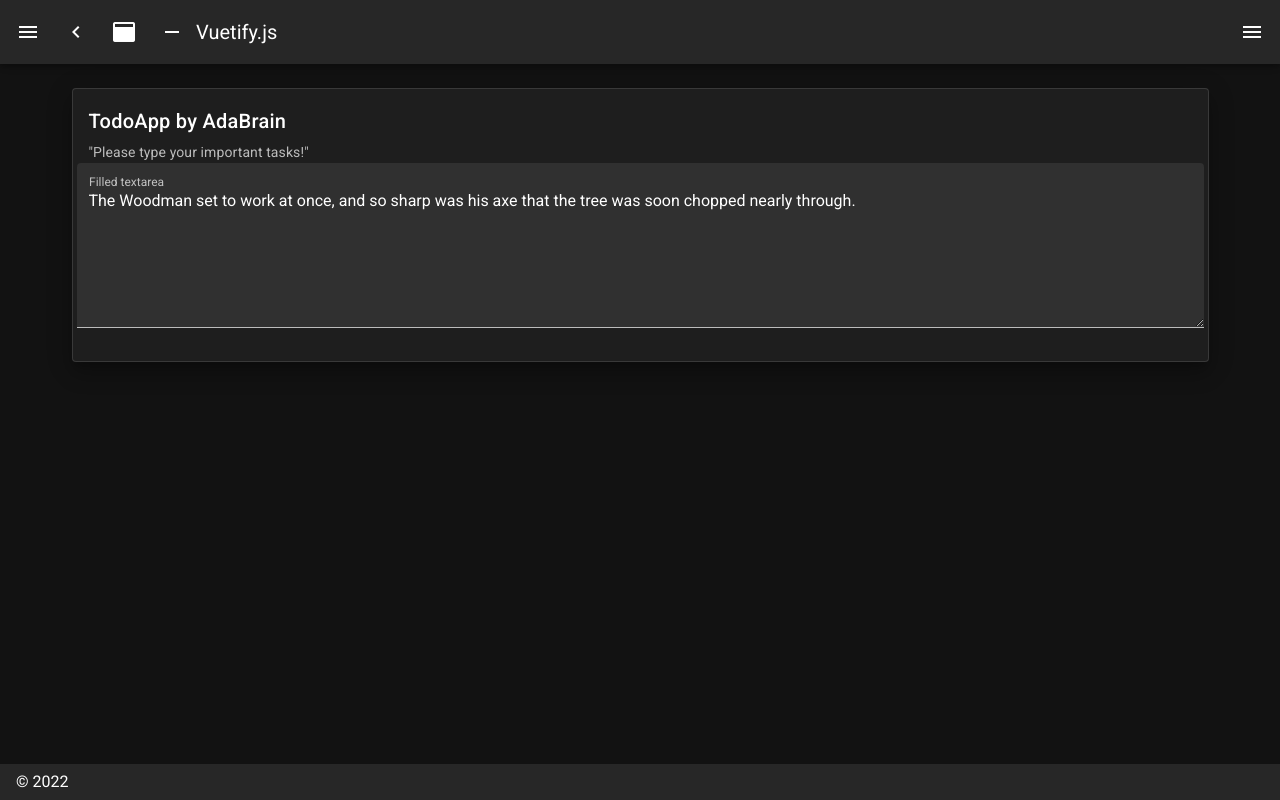
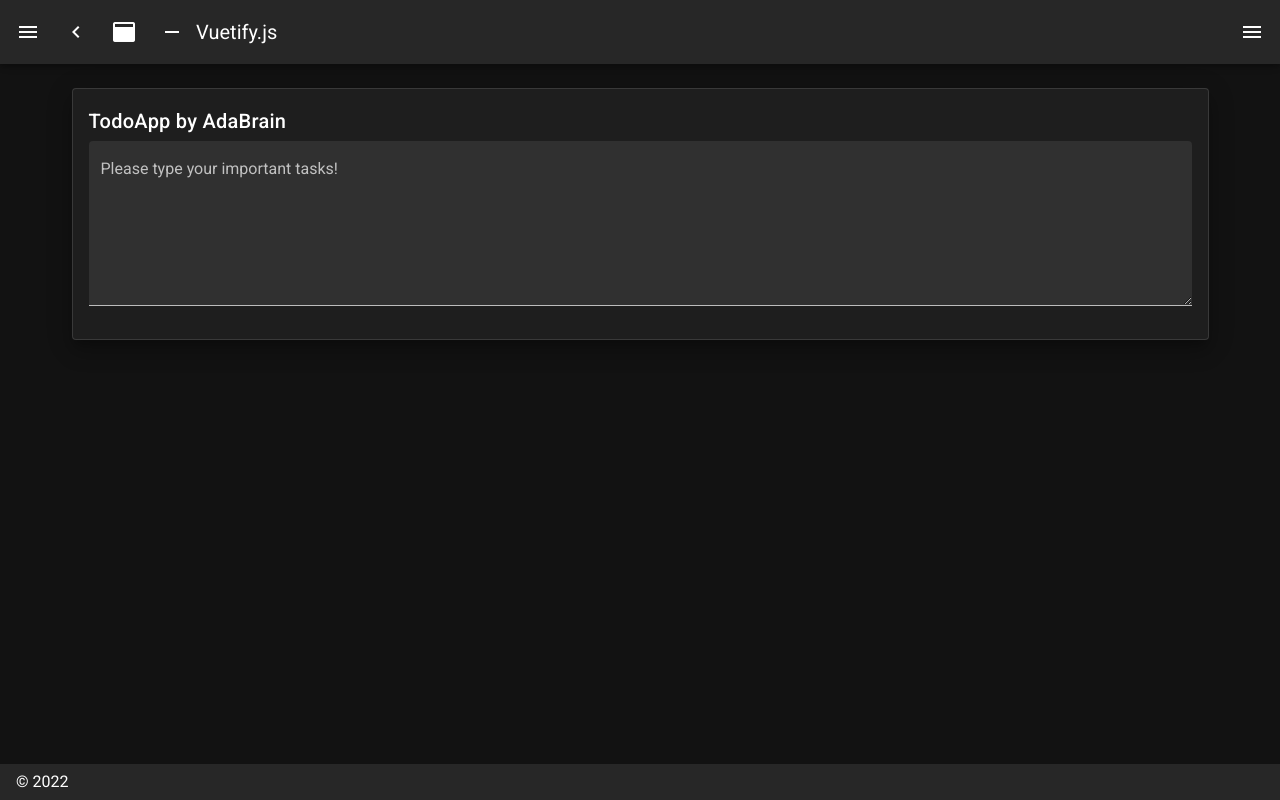
Before and after one commit to AdaBrain/todoApp, a Nuxt app: page / in a window 1280 px wide. Built offline with nearby package versions, Linux system fonts and the light colour scheme.

Commit message:
Update row

```diff
--- a/pages/index.vue
+++ b/pages/index.vue
@@ -6,16 +6,11 @@
           <v-card-title>TodoApp by AdaBrain</v-card-title>
           <v-card-text>
             <v-row align="center" class="mx-0">
-              <div class="app-description">
-                "Please type your important tasks!"
-              </div>
-            </v-row>
-            <v-row>
               <v-textarea
                 filled
                 name="input-7-4"
-                label="Filled textarea"
-                value="The Woodman set to work at once, and so sharp was his axe that the tree was soon chopped nearly through."
+                label="Please type your important tasks!"
+                value=""
               ></v-textarea>
             </v-row>
           </v-card-text>
```
